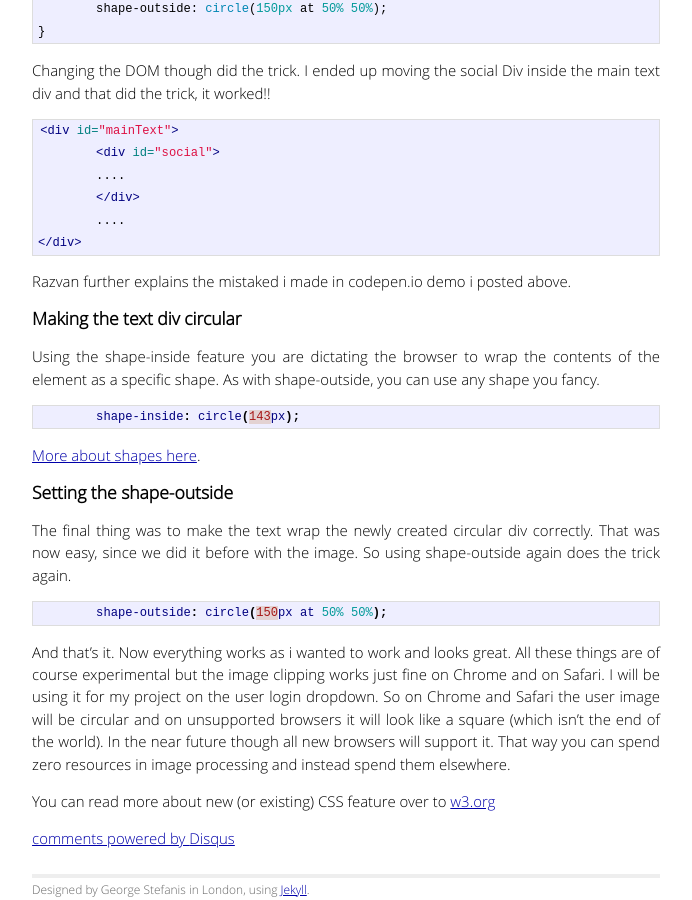
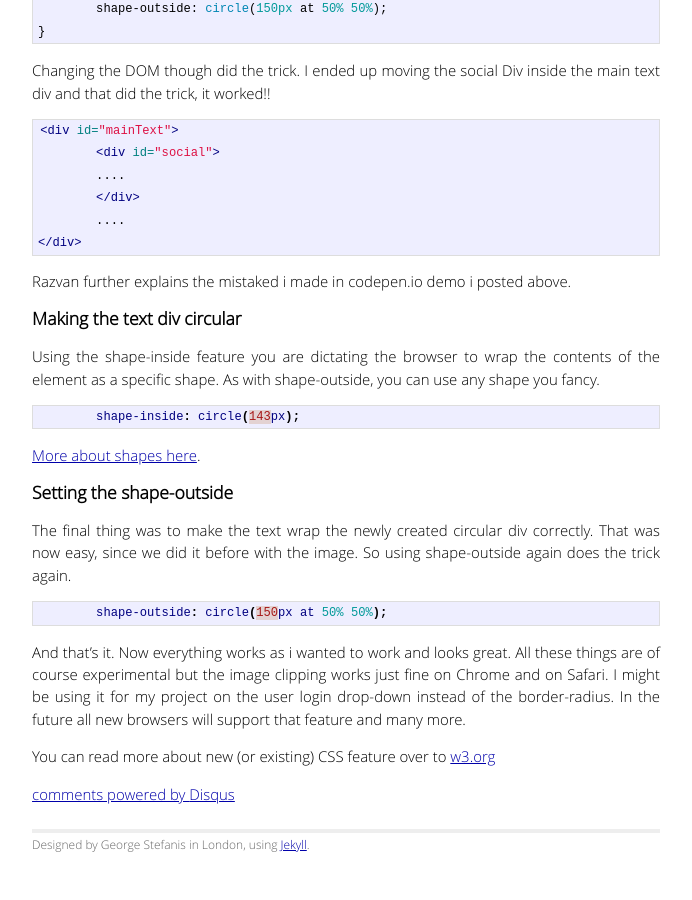
Before and after one commit to skywritergr/georgestefanis.com, a Jekyll site: the page built from _posts/2014-02-16-future-of-CSS-shapes-masking.markdown, in a window 1280 px wide and 900 px high, scrolled down 2499 px. Shown: the whole window, without its empty margins (294-986 px from the left). Built offline with Jekyll 4.4.1, drawn with Linux system fonts in a browser that asks for light colours; Markdown is read by kramdown in place of the engine named in the settings; comment, search, counter and statistics services are not loaded; after the commit the page ends 3354 px from its top, so only the background shows below that; some of the changed text lies outside the part shown.

Commit message:
more fixes in the text

```diff
--- a/_posts/2014-02-16-future-of-CSS-shapes-masking.markdown
+++ b/_posts/2014-02-16-future-of-CSS-shapes-masking.markdown
@@ -108,6 +108,6 @@ The final thing was to make the text wrap the newly created circular div correct
 	shape-outside: circle(150px at 50% 50%);
 {% endhighlight %}
 
-And that's it. Now everything works as i wanted to work and looks great. All these things are of course experimental but the image clipping works just fine on Chrome and on Safari. I will be using it for my project on the user login dropdown. So on Chrome and Safari the user image will be circular and on unsupported browsers it will look like a square (which isn't the end of the world). In the near future though all new browsers will support it. That way you can spend zero resources in image processing and instead spend them elsewhere.
+And that's it. Now everything works as i wanted to work and looks great. All these things are of course experimental but the image clipping works just fine on Chrome and on Safari. I might be using it for my project on the user login drop-down instead of the border-radius. In the future all new browsers will support that feature and many more.
 
 You can read more about new (or existing) CSS feature over to [w3.org](http://www.w3.org/Style/CSS/specs.en.html)
```
Also changed, not shown: other parts of _posts/2014-02-16-future-of-CSS-shapes-masking.markdown (+1 -1 lines).
